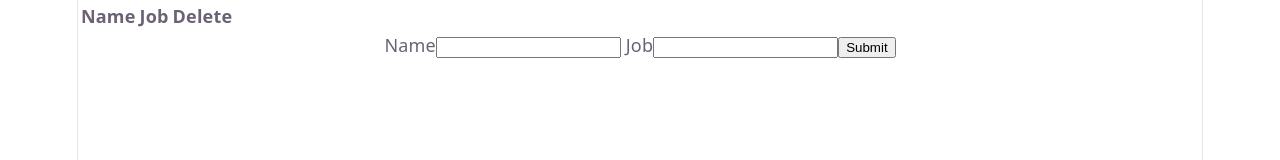
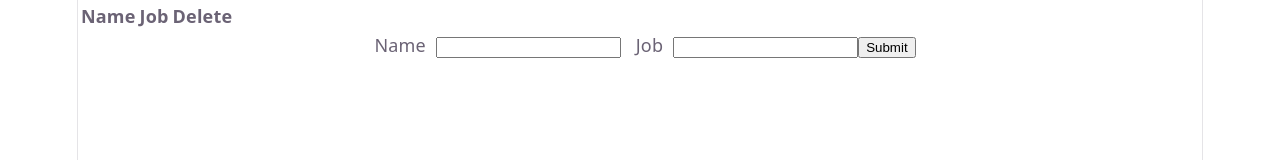
Before and after one commit to edreynoso/CSC-307-APP, a React (Vite) app in the folder packages/react-frontend/: page / in a window 1280 px wide. Shown: the top 160 px of the page. Built offline with nearby package versions, Linux system fonts and the light colour scheme.

Commit message:
Final IE1

```diff
--- a/package.json
+++ b/package.json
@@ -8,7 +8,8 @@
   "main": "index.js",
   "scripts": {
     "test": "echo \"Error: no test specified\" && exit 1",
-    "dev": "npm --workspace packages/react-frontend run dev"
+    "dev": "npm --workspace packages/react-frontend run dev",
+    "start": "npm run dev --workspace=react-frontend"
   },
 "workspaces": [
   "packages/*"
--- a/packages/react-frontend/src/Form.jsx
+++ b/packages/react-frontend/src/Form.jsx
@@ -19,7 +19,7 @@ export default function Form(props){
 
     return (
         <form>
-            <label htmlFor="name">Name</label>
+            <label htmlFor="name" style={{padding: 10}}>Name</label>
             <input
                 type= "text"
                 value= {person.name}
@@ -27,7 +27,7 @@ export default function Form(props){
                 id="name"
                 onChange={handleChange}
             />
-            <label htmlFor="job"> Job</label>
+            <label htmlFor="job" style = {{padding: 10}}> Job</label>
             <input
                 type="text"
                 value ={person.job}
```
Also changed, not shown: 1 other file (tests, documents, lock files or other folders).
